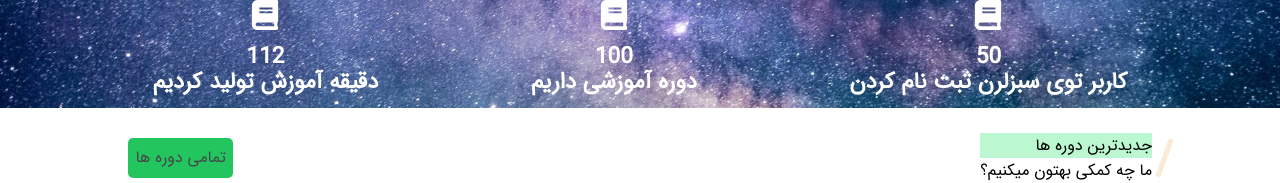
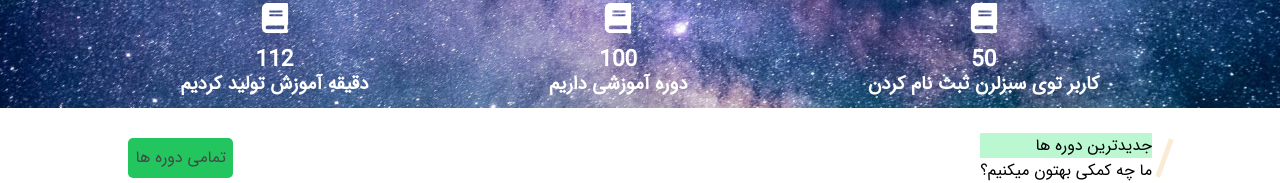
Before and after one commit to mehrdadosouli/Project_React, a React (Vite) app: page / in a window 1280 px wide. Shown: the part 611-794 px from the top of the page. Built offline with nearby package versions, Linux system fonts and the light colour scheme; no server answers.

Commit message:
set response slider popularCourse and courseBox and Help

```diff
--- a/src/Components/CourseBox/CourseBox.jsx
+++ b/src/Components/CourseBox/CourseBox.jsx
@@ -8,7 +8,7 @@ import uuid from 'react-uuid';
 export default function CourseBox(props) {
 
 return (
-        <div className={`flex flex-col ${props.isSlider ? 'w-[100%]' : 'w-[32.6%]'} shadow-lg rounded-2xl overflow-hidden md:mb-10 mb-2 hover:transform hover:translate-y-[-10px] hover:transition-transform `}>
+        <div className={`flex flex-col ${props.isSlider ? 'w-[100%]' : 'lg:w-[32%] md:w-[48.5%] w-[100%]'} shadow-lg rounded-2xl overflow-hidden md:mb-10 mb-2 hover:transform hover:translate-y-[-10px] hover:transition-transform `}>
                     <img src={`http://localhost:4000/courses/covers/${props.cover}`} alt="" className='w-full h-[20rem] object-cover' />
                         <span className='p-2'>{props.name}</span>
                         <div className='flex justify-between items-center p-2'>
--- a/src/Components/Help/Help.jsx
+++ b/src/Components/Help/Help.jsx
@@ -6,7 +6,7 @@ import { AiFillCrown } from "react-icons/ai";
 export default function Help() {
     const [title,setTitle]=useState([{id:1,name:'دوره های اختصاصی',description:'با پشتیبانی و کیفیت بالا ارائه میده !',icon:<AiFillBank />},{id:2,name:'دوره های اختصاصی',description:'براش مهم نیست. به مدرسینش حقوق میده تا نهایت کیفیت رو در پشتیبانی و اپدیت دوره ارائه بده',icon:<AiFillCamera />},{id:3,name:'دوره های اختصاصی',description:'اولویت اول و آخر آکادمی آموزش برنامه نویسی سبزلرن اهمیت به کاربرها و رفع نیاز های آموزشی و رسوندن اونها به بازار کار هست',icon:<MdComputer />},{id:4,name:'دوره های اختصاصی',description:'به هر مدرسی رو نمیده. چون کیفیت براش مهمه !',icon:<AiFillCrown />}])
   return (
-    <div className='grid grid-cols-2 gap-20 py-10 container'>
+    <div className='grid lg:grid-cols-2 grid-cols-1 gap-20 py-10 container'>
         {
             title.map(item=><div key={item.id} className='flex gap-5 items-center shadow-lg rounded-2xl p-5'>
                 <span className='text-6xl text-gray-600'>{item.icon}</span>
--- a/src/Components/Landing/Landing.jsx
+++ b/src/Components/Landing/Landing.jsx
@@ -43,21 +43,21 @@ export default function Landing() {
                     <FaBook className='text-white text-5xl'/>
                     <div className="sm:text-white text-4xl font-bold text-white mt-1 flex flex-col">
                         <LandingCounter  num="50" />
-                        <span>کاربر توی سبزلرن ثبت نام کردن</span>
+                        <span className='text-xl lg:text-3xl'>کاربر توی سبزلرن ثبت نام کردن</span>
                     </div>
                 </div>
                 <div className='flex flex-col gap-5'>
                     <FaBook className='text-white text-5xl'/>
                     <div className="sm:text-white text-4xl font-bold text-white mt-1 flex flex-col">
                         <LandingCounter  num="100" />
-                        <span>دوره آموزشی داریم</span>
+                        <span className='text-xl lg:text-3xl'>دوره آموزشی داریم</span>
                     </div>
                 </div>
                 <div className='flex flex-col gap-5'>
                     <FaBook className='text-white text-5xl'/>
                     <div className="sm:text-white text-4xl font-bold text-white mt-1 flex flex-col">
                         <LandingCounter  num="150" />
-                        <span>دقیقه آموزش تولید کردیم</span>
+                        <span className='text-xl lg:text-3xl'>دقیقه آموزش تولید کردیم</span>
                     </div>
                 </div>
             </div>
--- a/src/Components/PopularCourse/PopularCourse.jsx
+++ b/src/Components/PopularCourse/PopularCourse.jsx
@@ -17,6 +17,11 @@ export default function PopularCourse() {
     <div className='flex flex-wrap container gap-5'>
             <Swiper
                 slidesPerView={3}
+                breakpoints= {{
+                    100: { slidesPerView: 1},
+                    768: { slidesPerView: 2},
+                    1023: {slidesPerView: 3}
+                  }}
                 spaceBetween={30}
                 zoom='true'
                 loop={true}
--- a/src/Components/Topbar/Topbar.jsx
+++ b/src/Components/Topbar/Topbar.jsx
@@ -11,7 +11,7 @@ export default function Topbar() {
     },[])
     return (
     <>
-        <div className='flex justify-between items-center p-5 bg-gray-400 md:text-2xl text-sm sm:text-2xl'>
+        <div className='flex justify-between items-center p-5 bg-gray-400 md:text-2xl text-sm sm:text-2xl overflow-hidden'>
             <div className="right">
                 <ul className='ul flex sm:gap-5 gap-2 mx-5'>
                     {
```
